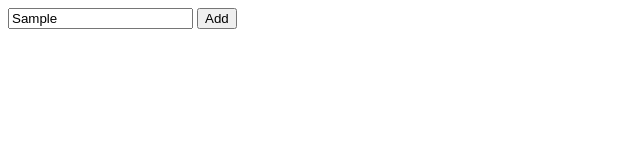
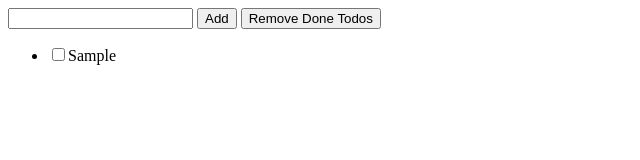
Before and after one commit to markgrimmcodes/todo-app, a plain HTML site: page index.html in a window 1280 px wide. Both pictures are taken after typing "Sample" into the empty fields and a click on the button "Add". Shown: the whole page, without its empty margins (0-640 px from the left). Drawn offline with Linux system fonts and the light colour scheme.

Commit message:
feat: everything works but localStorage missing

```diff
--- a/index.html
+++ b/index.html
@@ -8,9 +8,12 @@
     <link rel="stylesheet" href="style.css" />
   </head>
   <body>
-    <input />
-    <button>Add</button>
-    <ul></ul>
+    <form onsubmit="return false">
+      <input id="todo-text" spellcheck="false" />
+      <button id="btn">Add</button>
+      <button id="rmv">Remove Done Todos</button>
+    </form>
+    <ul id="list"></ul>
     <script src="script.js"></script>
   </body>
 </html>
--- a/script.js
+++ b/script.js
@@ -0,0 +1,58 @@
+const btnAdd = document.querySelector("#btn");
+const btnRmv = document.querySelector("#rmv");
+let todos = [];
+const todoList = document.querySelector("#list");
+
+btnAdd.addEventListener("click", createTodoElement);
+btnRmv.addEventListener("click", (e) => {
+  todos = todos.filter((todo) => !todo.done);
+  renderTodos();
+});
+
+renderTodos();
+
+function letterCheck(todoText) {
+  return /[a-z]/i.test(todoText);
+}
+
+function createTodoElement() {
+  const todoTextInput = document.querySelector("#todo-text");
+  const todoText = todoTextInput.value;
+
+  if (letterCheck(todoText) === false) {
+    return;
+  } else {
+    const todo = {
+      description: todoText,
+      done: false,
+      id: todoText.trim().replaceAll(" ", "").toLowerCase(),
+    };
+
+    todos.push(todo);
+    todoTextInput.value = "";
+    renderTodos();
+  }
+}
+
+function renderTodos() {
+  todoList.innerText = "";
+
+  for (let todo of todos) {
+    const listEl = document.createElement("li");
+    const todoDescription = document.createElement("label");
+    todoDescription.innerText = todo.description;
+
+    const checkbox = document.createElement("input");
+    checkbox.type = "checkbox";
+    checkbox.id = todo.id;
+
+    checkbox.addEventListener("change", () => {
+      todo.done = !todo.done;
+      console.log(todo.done);
+    });
+
+    todoDescription.setAttribute("for", checkbox.id);
+    listEl.append(checkbox, todoDescription);
+    todoList.append(listEl);
+  }
+}
```
